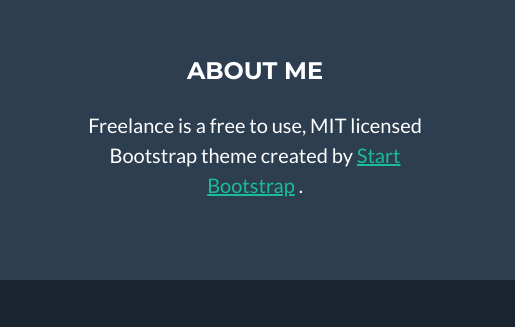
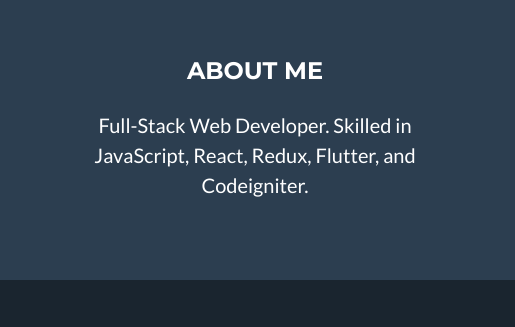
Before and after one commit to wuletawwonte/wuletawwonte.github.io, a website: page index.html in a window 1280 px wide. Shown: the part 3009-3336 px from the top of the page, 765-1280 px from the left. Drawn offline with nearby package versions, Linux system fonts and the light colour scheme.

Commit message:
Add about section at the footer

```diff
--- a/index.html
+++ b/index.html
@@ -235,9 +235,7 @@
                     <div class="col-lg-4">
                         <h4 class="text-uppercase mb-4">About Me</h4>
                         <p class="lead mb-0">
-                            Freelance is a free to use, MIT licensed Bootstrap theme created by
-                            <a href="http://startbootstrap.com">Start Bootstrap</a>
-                            .
+                            Full-Stack Web Developer. Skilled in JavaScript, React, Redux, Flutter, and Codeigniter.
                         </p>
                     </div>
                 </div>
```
